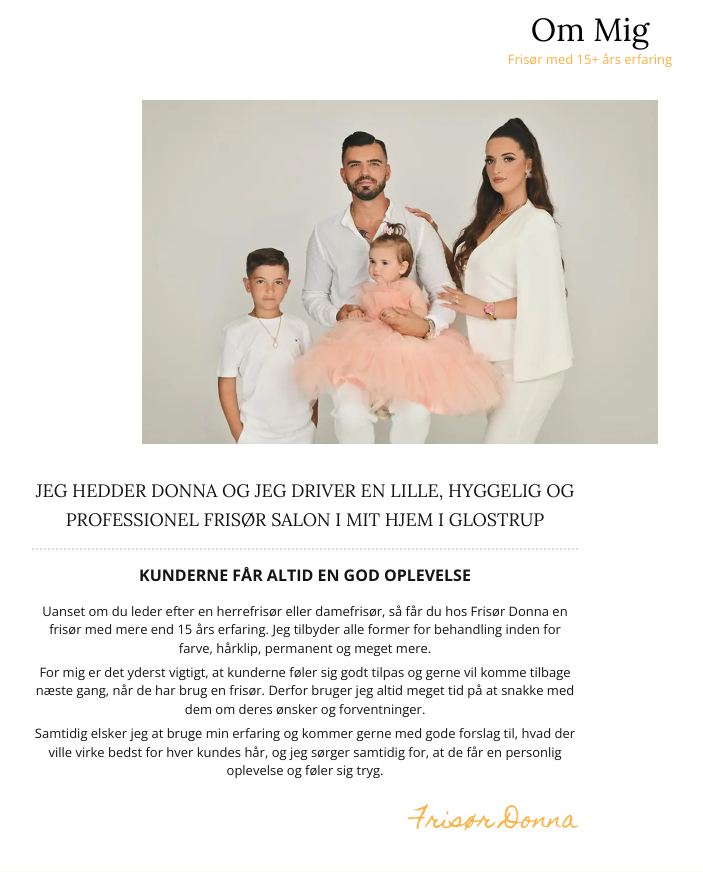
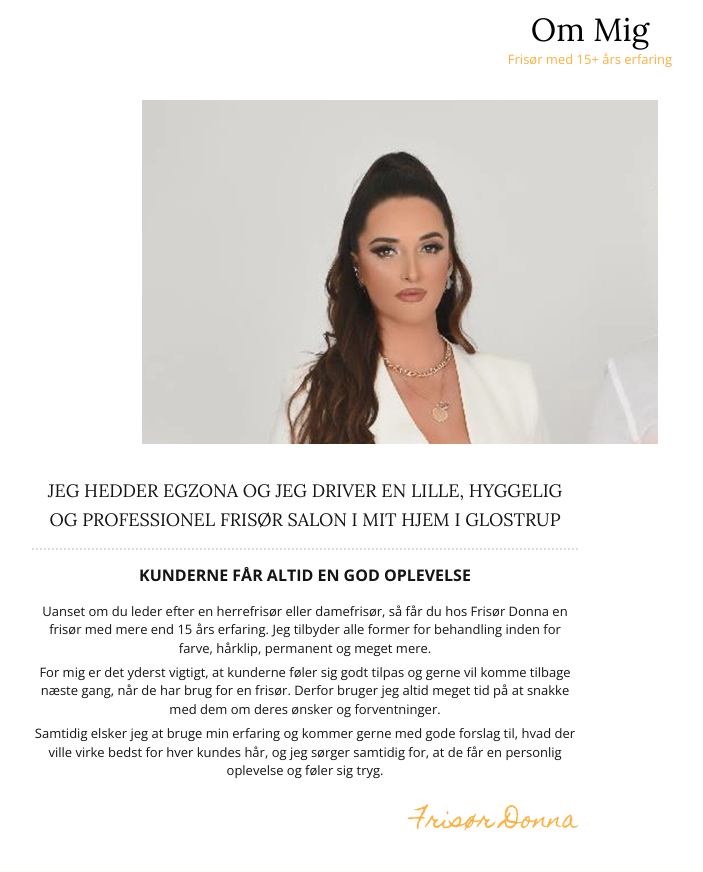
Before and after one commit to cci83glro/fdonna, a PHP site: page / in a window 1280 px wide. Shown: the part 839-1711 px from the top of the page, without its empty margins (50-753 px from the left). Run offline with PHP 8.4, Linux system fonts and the light colour scheme; some libraries are stand-ins or nearby versions.

Commit message:
small updates

```diff
--- a/index.php
+++ b/index.php
@@ -138,12 +138,12 @@
                <div class="row">
                   <div class="col-sm-6 col-sm-offset-3 ">
                      <div class="block-content mb-0">
-                        <h3 class="uppercase mb-0">Jeg hedder Donna og jeg driver en lille, hyggelig og professionel frisør salon i mit hjem i Glostrup
+                        <h3 class="uppercase mb-0">Jeg hedder Egzona og jeg driver en lille, hyggelig og professionel frisør salon i mit hjem i Glostrup
                            <span class="dots"></span>
                         </h3>
                         <h4 class="uppercase mb-1">Kunderne får altid en god oplevelse</h4>
                         <p class="mb-05">Uanset om du leder efter en herrefrisør eller damefrisør, så får du hos Frisør Donna en frisør med mere end 15 års erfaring. Jeg tilbyder alle former for behandling inden for farve, hårklip, permanent og meget mere.</p>
-                        <p class="mb-05">For mig er det yderst vigtigt, at kunderne føler sig godt tilpas og gerne vil komme tilbage næste gang, når de har brug en frisør. Derfor bruger jeg altid meget tid på at snakke med dem om deres ønsker og forventninger.</p>
+                        <p class="mb-05">For mig er det yderst vigtigt, at kunderne føler sig godt tilpas og gerne vil komme tilbage næste gang, når de har brug for en frisør. Derfor bruger jeg altid meget tid på at snakke med dem om deres ønsker og forventninger.</p>
                         <p class="mb-2">Samtidig elsker jeg at bruge min erfaring og kommer gerne med gode forslag til, hvad der ville virke bedst for hver kundes hår, og jeg sørger samtidig for, at de får en personlig oplevelse og føler sig tryg.</p>
                         <p class="signature secondary-font mb-0">Frisør Donna</p>
                      </div>
```
Also changed, not shown: img/about-us-1.jpg (added), img/about-us-1.webp.
